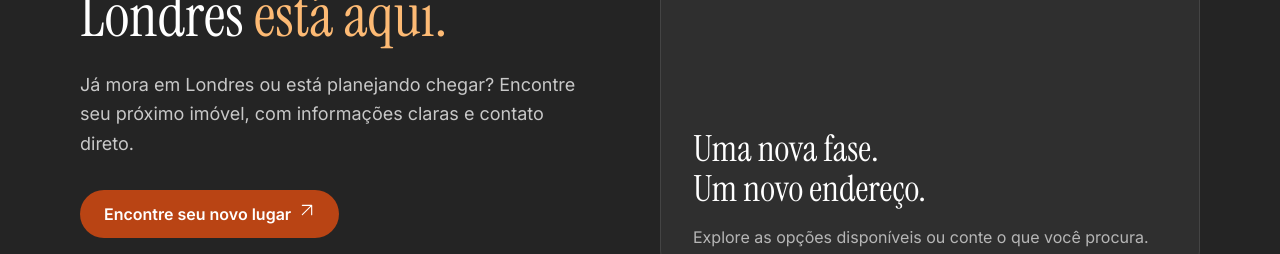
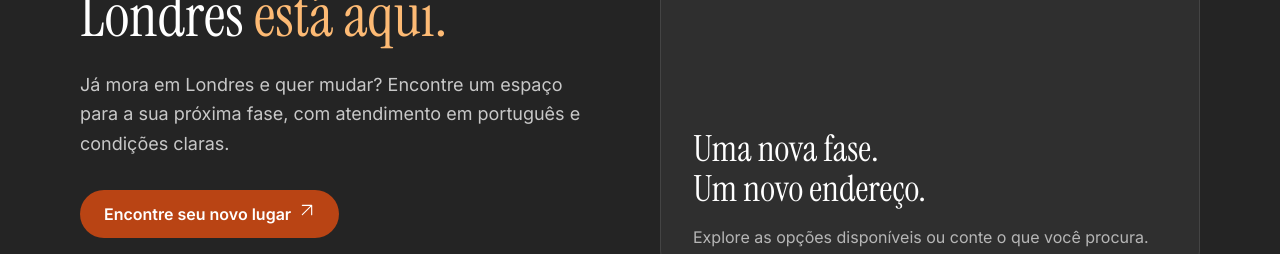
Before and after one commit to andremendesrooms/rooms, a Next.js app: page / in a window 1280 px wide. Shown: the part 267-521 px from the top of the page. Built offline with nearby package versions, Linux system fonts and the light colour scheme; no server answers; the database is empty.

Commit message:
Priorizar na home brasileiros e demais residentes que já moram em Londres

```diff
--- a/app/page.tsx
+++ b/app/page.tsx
@@ -41,7 +41,7 @@ export default async function HomePage() {
             </h1>
             <p className="mt-6 max-w-lg text-lg leading-relaxed text-white/75">
               {t(
-                "Já mora em Londres ou está planejando chegar? Encontre seu próximo imóvel, com informações claras e contato direto.",
+                "Já mora em Londres e quer mudar? Encontre um espaço para a sua próxima fase, com atendimento em português e condições claras.",
               )}
             </p>
             <Link
```
